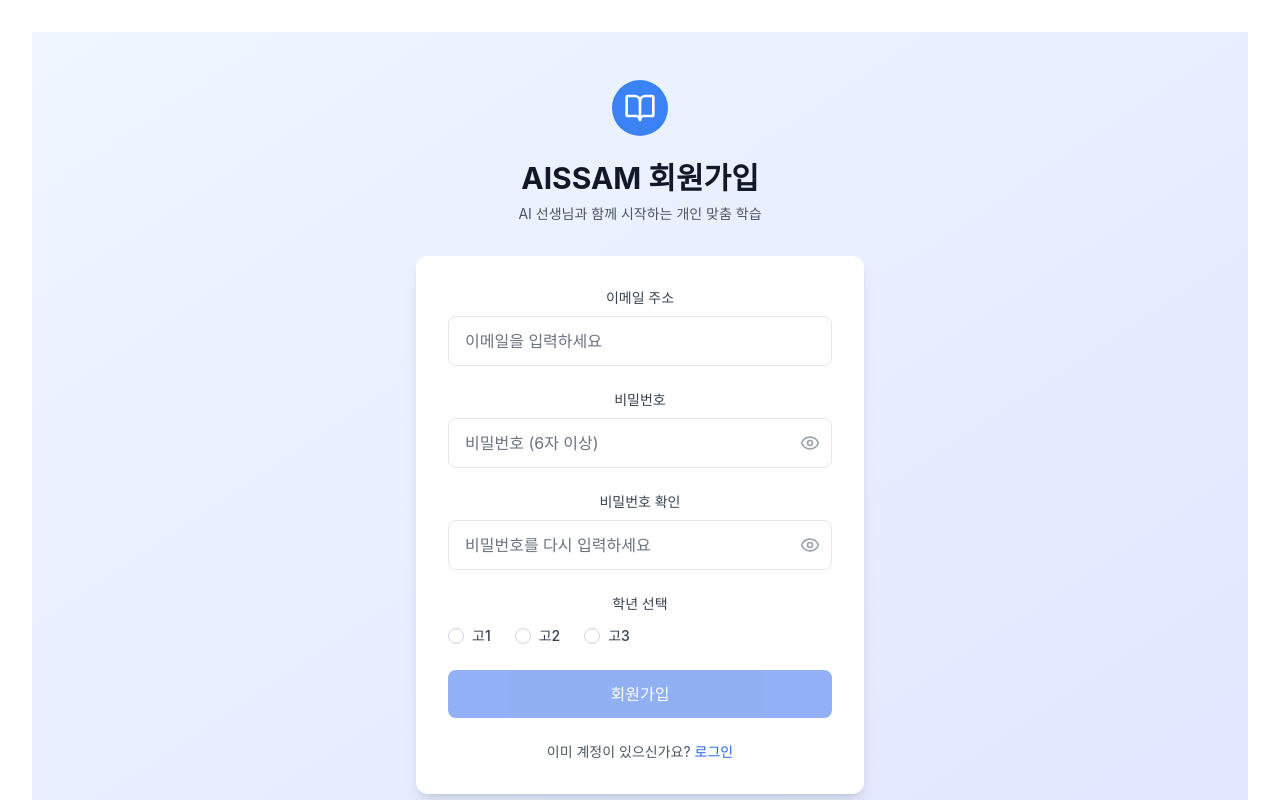
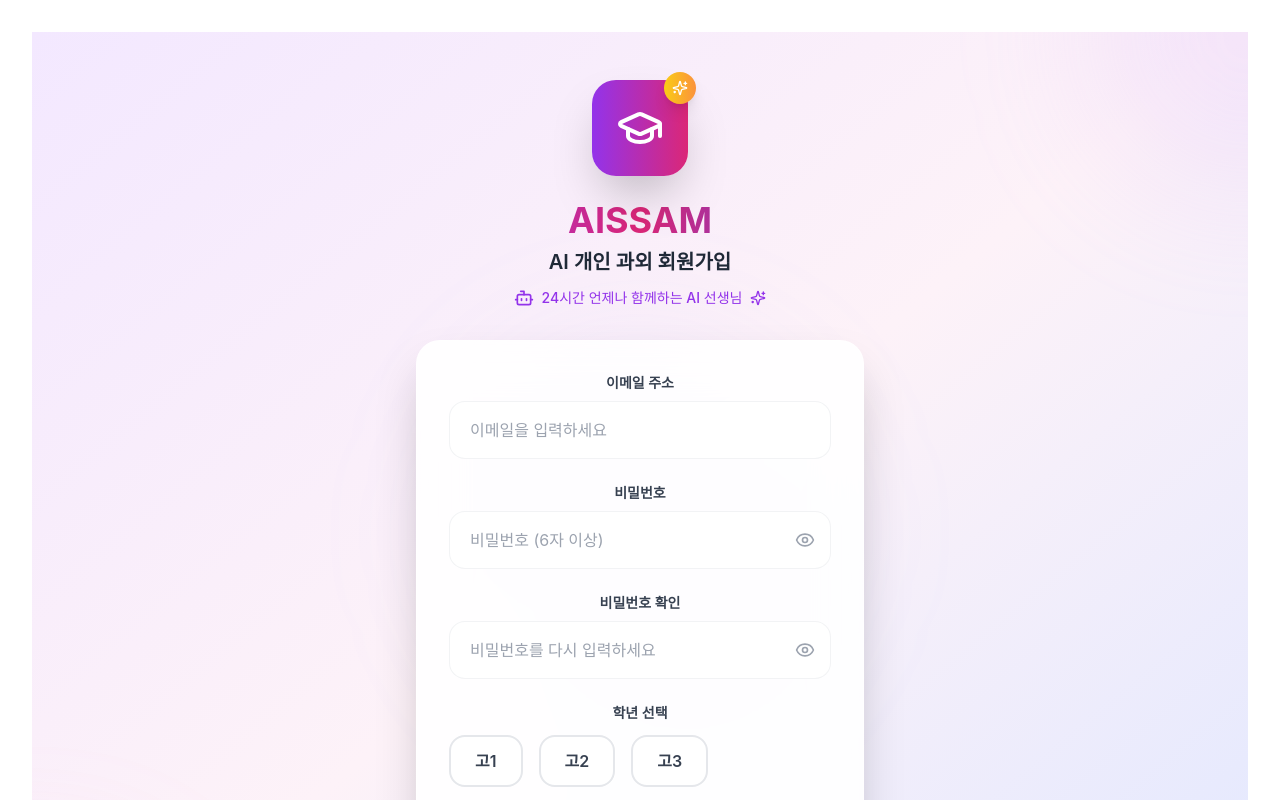
Before and after one commit to kilhoshin/aissam, a React (Vite) app in the folder frontend/: page /register in a window 1280 px wide. Shown: the top 800 px of the page. Built offline with nearby package versions, Linux system fonts and the light colour scheme; no server answers.

Commit message:
Match Register page design with Login page: glassmorphism style and gradient background

```diff
--- a/frontend/src/components/Register.jsx
+++ b/frontend/src/components/Register.jsx
@@ -1,7 +1,7 @@
 import { useState } from 'react'
 import { Link, useNavigate } from 'react-router-dom'
 import { useAuth } from '../context/AuthContext'
-import { BookOpen, Eye, EyeOff } from 'lucide-react'
+import { GraduationCap, Bot, Sparkles, Eye, EyeOff } from 'lucide-react'
 
 export default function Register() {
   const [formData, setFormData] = useState({
@@ -64,42 +64,61 @@ export default function Register() {
   }
 
   return (
-    <div className="min-h-screen bg-gradient-to-br from-blue-50 to-indigo-100 flex items-center justify-center py-12 px-4 sm:px-6 lg:px-8">
-      <div className="max-w-md w-full">
-        {/* Header */}
-        <div className="text-center mb-8">
-          <div className="flex justify-center">
-            <div className="bg-blue-500 p-3 rounded-full">
-              <BookOpen className="h-8 w-8 text-white" />
+    <div className="min-h-screen bg-gradient-to-br from-purple-100 via-pink-50 to-indigo-100 flex items-center justify-center py-12 px-4 sm:px-6 lg:px-8 relative overflow-hidden">
+      {/* Background Elements */}
+      <div className="absolute inset-0 overflow-hidden">
+        <div className="absolute -top-40 -right-40 w-80 h-80 bg-purple-300/20 rounded-full blur-3xl"></div>
+        <div className="absolute -bottom-40 -left-40 w-80 h-80 bg-pink-300/20 rounded-full blur-3xl"></div>
+        <div className="absolute top-1/2 left-1/2 transform -translate-x-1/2 -translate-y-1/2 w-96 h-96 bg-indigo-300/10 rounded-full blur-3xl"></div>
+      </div>
+
+      <div className="relative max-w-md w-full space-y-8">
+        {/* Header Section */}
+        <div className="text-center">
+          <div className="flex justify-center mb-6">
+            <div className="relative">
+              <div className="bg-gradient-to-r from-purple-600 to-pink-600 p-6 rounded-3xl shadow-2xl transform hover:scale-105 transition-all duration-300">
+                <GraduationCap className="h-12 w-12 text-white" />
+              </div>
+              <div className="absolute -top-2 -right-2 bg-gradient-to-r from-yellow-400 to-orange-400 p-2 rounded-full shadow-lg">
+                <Sparkles className="h-4 w-4 text-white" />
+              </div>
             </div>
           </div>
-          <h2 className="mt-6 text-3xl font-bold text-gray-900">
-            AISSAM 회원가입
+          <h1 className="text-4xl font-bold bg-gradient-to-r from-purple-600 via-pink-600 to-indigo-600 bg-clip-text text-transparent mb-2">
+            AISSAM
+          </h1>
+          <h2 className="text-xl font-semibold text-gray-800 mb-3">
+            AI 개인 과외 회원가입
           </h2>
-          <p className="mt-2 text-sm text-gray-600">
-            AI 선생님과 함께 시작하는 개인 맞춤 학습
-          </p>
+          <div className="flex items-center justify-center space-x-2 text-purple-600">
+            <Bot className="h-5 w-5" />
+            <p className="text-sm font-medium">
+              24시간 언제나 함께하는 AI 선생님
+            </p>
+            <Sparkles className="h-4 w-4" />
+          </div>
         </div>
 
-        {/* Card */}
-        <div className="bg-white rounded-xl shadow-lg p-8">
+        {/* Register Form */}
+        <div className="bg-white/90 backdrop-blur-xl p-8 rounded-3xl shadow-2xl border border-white/50">
           {error && (
-            <div className="mb-6 bg-red-50 border border-red-200 text-red-700 px-4 py-3 rounded-md text-sm">
-              회원가입에 실패했습니다.
+            <div className="mb-6 bg-red-50/80 border border-red-200 text-red-700 px-4 py-3 rounded-2xl text-sm backdrop-blur-sm">
+              {error}
             </div>
           )}
 
           <form onSubmit={handleSubmit} className="space-y-6">
             {/* Email */}
             <div>
-              <label className="block text-sm font-medium text-gray-700 mb-2">
+              <label className="block text-sm font-semibold text-gray-700 mb-2">
                 이메일 주소
               </label>
               <input
                 name="email"
                 type="email"
                 required
-                className="w-full px-4 py-3 border border-gray-200 rounded-lg focus:outline-none focus:ring-2 focus:ring-blue-500 focus:border-transparent"
+                className="w-full px-5 py-4 bg-white/70 backdrop-blur-sm border border-gray-200/50 rounded-2xl focus:outline-none focus:ring-2 focus:ring-purple-500 focus:border-transparent transition-all duration-300 placeholder:text-gray-400"
                 placeholder="이메일을 입력하세요"
                 value={formData.email}
                 onChange={handleInputChange}
@@ -108,7 +127,7 @@ export default function Register() {
 
             {/* Password */}
             <div>
-              <label className="block text-sm font-medium text-gray-700 mb-2">
+              <label className="block text-sm font-semibold text-gray-700 mb-2">
                 비밀번호
               </label>
               <div className="relative">
@@ -116,20 +135,20 @@ export default function Register() {
                   name="password"
                   type={showPassword ? 'text' : 'password'}
                   required
-                  className="w-full px-4 py-3 pr-12 border border-gray-200 rounded-lg focus:outline-none focus:ring-2 focus:ring-blue-500 focus:border-transparent"
+                  className="w-full px-5 py-4 pr-12 bg-white/70 backdrop-blur-sm border border-gray-200/50 rounded-2xl focus:outline-none focus:ring-2 focus:ring-purple-500 focus:border-transparent transition-all duration-300 placeholder:text-gray-400"
                   placeholder="비밀번호 (6자 이상)"
                   value={formData.password}
                   onChange={handleInputChange}
                 />
                 <button
                   type="button"
-                  className="absolute right-3 top-1/2 transform -translate-y-1/2"
+                  className="absolute right-4 top-1/2 transform -translate-y-1/2 text-gray-400 hover:text-purple-600 transition-colors"
                   onClick={() => setShowPassword(!showPassword)}
                 >
                   {showPassword ? (
-                    <EyeOff className="h-5 w-5 text-gray-400 hover:text-gray-600" />
+                    <EyeOff className="h-5 w-5" />
                   ) : (
-                    <Eye className="h-5 w-5 text-gray-400 hover:text-gray-600" />
+                    <Eye className="h-5 w-5" />
                   )}
                 </button>
               </div>
@@ -137,7 +156,7 @@ export default function Register() {
 
             {/* Confirm Password */}
             <div>
-              <label className="block text-sm font-medium text-gray-700 mb-2">
+              <label className="block text-sm font-semibold text-gray-700 mb-2">
                 비밀번호 확인
               </label>
               <div className="relative">
@@ -145,20 +164,20 @@ export default function Register() {
                   name="confirmPassword"
                   type={showConfirmPassword ? 'text' : 'password'}
                   required
-                  className="w-full px-4 py-3 pr-12 border border-gray-200 rounded-lg focus:outline-none focus:ring-2 focus:ring-blue-500 focus:border-transparent"
+                  className="w-full px-5 py-4 pr-12 bg-white/70 backdrop-blur-sm border border-gray-200/50 rounded-2xl focus:outline-none focus:ring-2 focus:ring-purple-500 focus:border-transparent transition-all duration-300 placeholder:text-gray-400"
                   placeholder="비밀번호를 다시 입력하세요"
                   value={formData.confirmPassword}
                   onChange={handleInputChange}
                 />
                 <button
                   type="button"
-                  className="absolute right-3 top-1/2 transform -translate-y-1/2"
+                  className="absolute right-4 top-1/2 transform -translate-y-1/2 text-gray-400 hover:text-purple-600 transition-colors"
                   onClick={() => setShowConfirmPassword(!showConfirmPassword)}
                 >
                   {showConfirmPassword ? (
-                    <EyeOff className="h-5 w-5 text-gray-400 hover:text-gray-600" />
+                    <EyeOff className="h-5 w-5" />
                   ) : (
-                    <Eye className="h-5 w-5 text-gray-400 hover:text-gray-600" />
+                    <Eye className="h-5 w-5" />
                   )}
                 </button>
               </div>
@@ -166,21 +185,27 @@ export default function Register() {
 
             {/* Grade Selection */}
             <div>
-              <label className="block text-sm font-medium text-gray-700 mb-3">
+              <label className="block text-sm font-semibold text-gray-700 mb-3">
                 학년 선택
               </label>
-              <div className="flex space-x-6">
+              <div className="flex space-x-4">
                 {grades.map((grade) => (
-                  <label key={grade} className="flex items-center cursor-pointer">
+                  <label key={grade} className="flex items-center cursor-pointer group">
                     <input
                       type="radio"
                       name="grade"
                       value={grade}
                       checked={formData.grade === grade}
                       onChange={handleInputChange}
-                      className="h-4 w-4 text-blue-600 focus:ring-blue-500 border-gray-300"
+                      className="sr-only"
                     />
-                    <span className="ml-2 text-sm font-medium text-gray-700">{grade}</span>
+                    <div className={`px-6 py-3 rounded-2xl border-2 transition-all duration-300 text-center font-semibold min-w-[4rem] ${
+                      formData.grade === grade
+                        ? 'bg-gradient-to-r from-purple-600 to-pink-600 text-white border-transparent shadow-lg transform scale-105'
+                        : 'bg-white/70 backdrop-blur-sm border-gray-200 text-gray-700 hover:border-purple-300 hover:shadow-md'
+                    }`}>
+                      {grade}
+                    </div>
                   </label>
                 ))}
               </div>
@@ -190,15 +215,12 @@ export default function Register() {
             <button
               type="submit"
               disabled={loading || !formData.grade}
-              className="w-full bg-blue-600 text-white py-3 px-4 rounded-lg font-medium hover:bg-blue-700 focus:outline-none focus:ring-2 focus:ring-blue-500 focus:ring-offset-2 disabled:opacity-50 disabled:cursor-not-allowed transition-colors"
+              className="w-full bg-gradient-to-r from-purple-600 to-pink-600 text-white py-4 px-6 rounded-2xl font-semibold hover:shadow-xl focus:outline-none focus:ring-2 focus:ring-purple-500 focus:ring-offset-2 disabled:opacity-50 disabled:cursor-not-allowed transition-all duration-300 transform hover:scale-[1.02]"
             >
               {loading ? (
                 <div className="flex items-center justify-center">
-                  <div className="loading-dots">
-                    <span></span>
-                    <span></span>
-                    <span></span>
-                  </div>
+                  <div className="w-5 h-5 border-2 border-white/30 border-t-white rounded-full animate-spin mr-2"></div>
+                  회원가입 중...
                 </div>
               ) : (
                 '회원가입'
@@ -207,13 +229,14 @@ export default function Register() {
           </form>
 
           {/* Login Link */}
-          <div className="mt-6 text-center text-sm">
-            <span className="text-gray-600">이미 계정이 있으신가요? </span>
+          <div className="mt-8 text-center">
+            <p className="text-gray-600 text-sm mb-2">이미 계정이 있으신가요?</p>
             <Link
               to="/login"
-              className="font-medium text-blue-600 hover:text-blue-500 transition-colors"
+              className="inline-flex items-center text-purple-600 hover:text-pink-600 font-semibold transition-colors duration-300"
             >
-              로그인
+              로그인하기
+              <Sparkles className="ml-1 h-4 w-4" />
             </Link>
           </div>
         </div>
```
